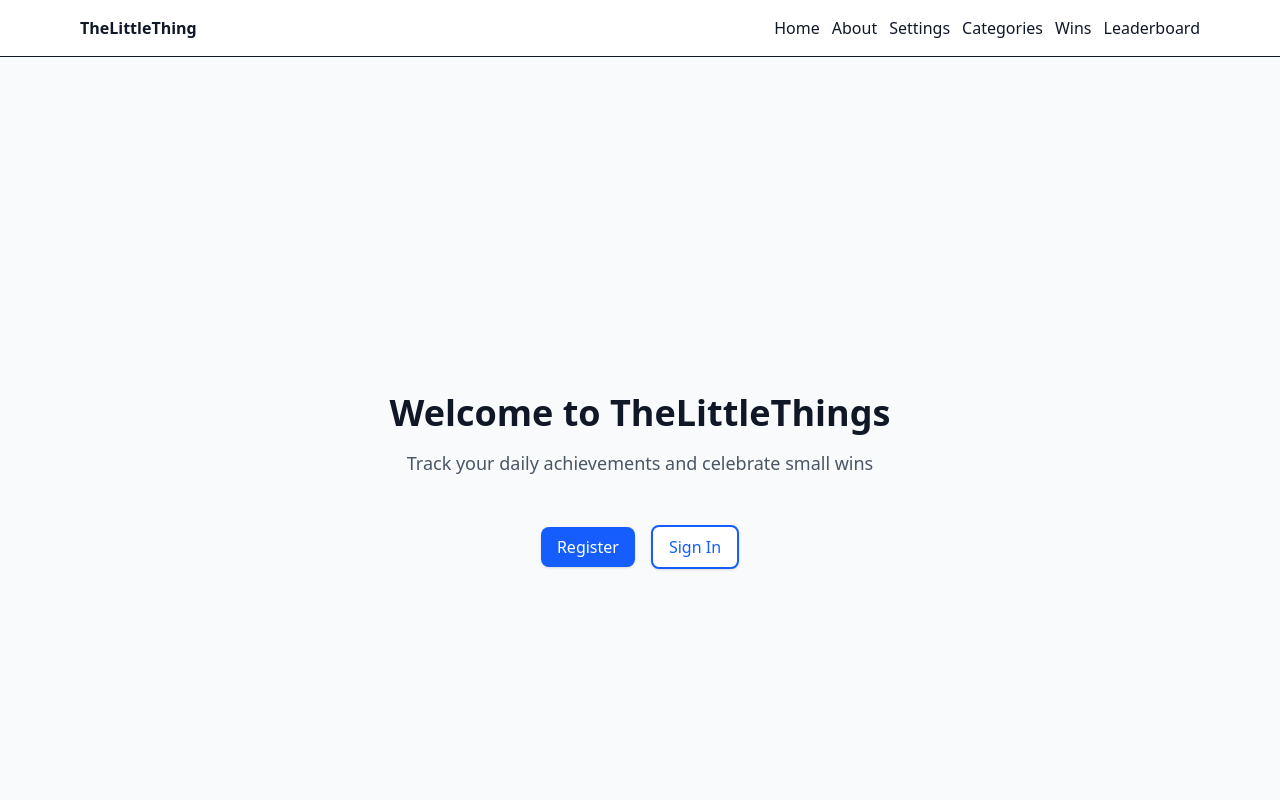
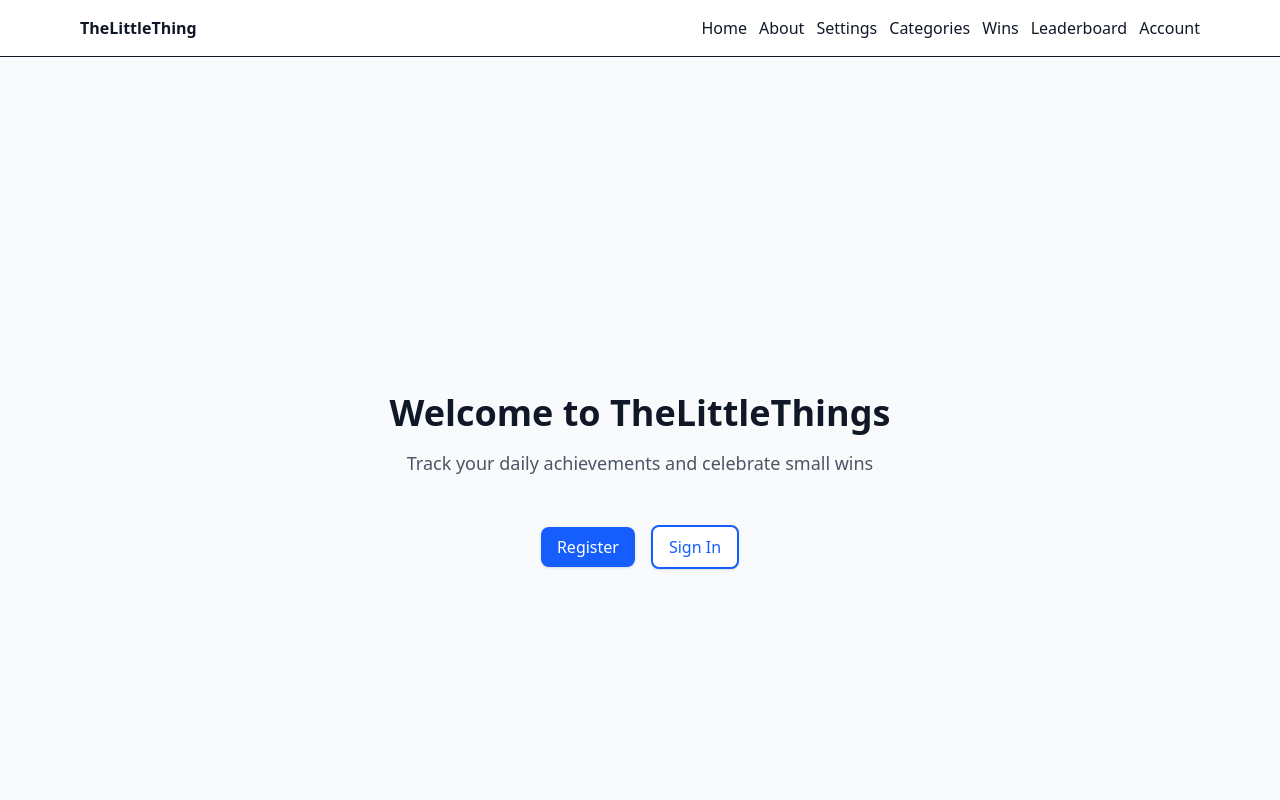
Before and after one commit to nas0404/TheLittleThings, a React (Vite) app in the folder frontend/: page / in a window 1280 px wide. Shown: the top 800 px of the page. Built offline with nearby package versions, Linux system fonts and the light colour scheme.

Commit message:
added user management page to navbar

```diff
--- a/frontend/src/layouts/RootLayout.tsx
+++ b/frontend/src/layouts/RootLayout.tsx
@@ -15,6 +15,7 @@ export default function RootLayout({ children }: Props) {
             <NavLink to="/categories" className="hover:underline">Categories</NavLink>
             <NavLink to="/wins" className="hover:underline">Wins</NavLink>
             <NavLink to="/leaderboard" className="hover:underline">Leaderboard</NavLink>
+              <NavLink to="/user" className="hover:underline">Account</NavLink>
 
 
           </div>
```
